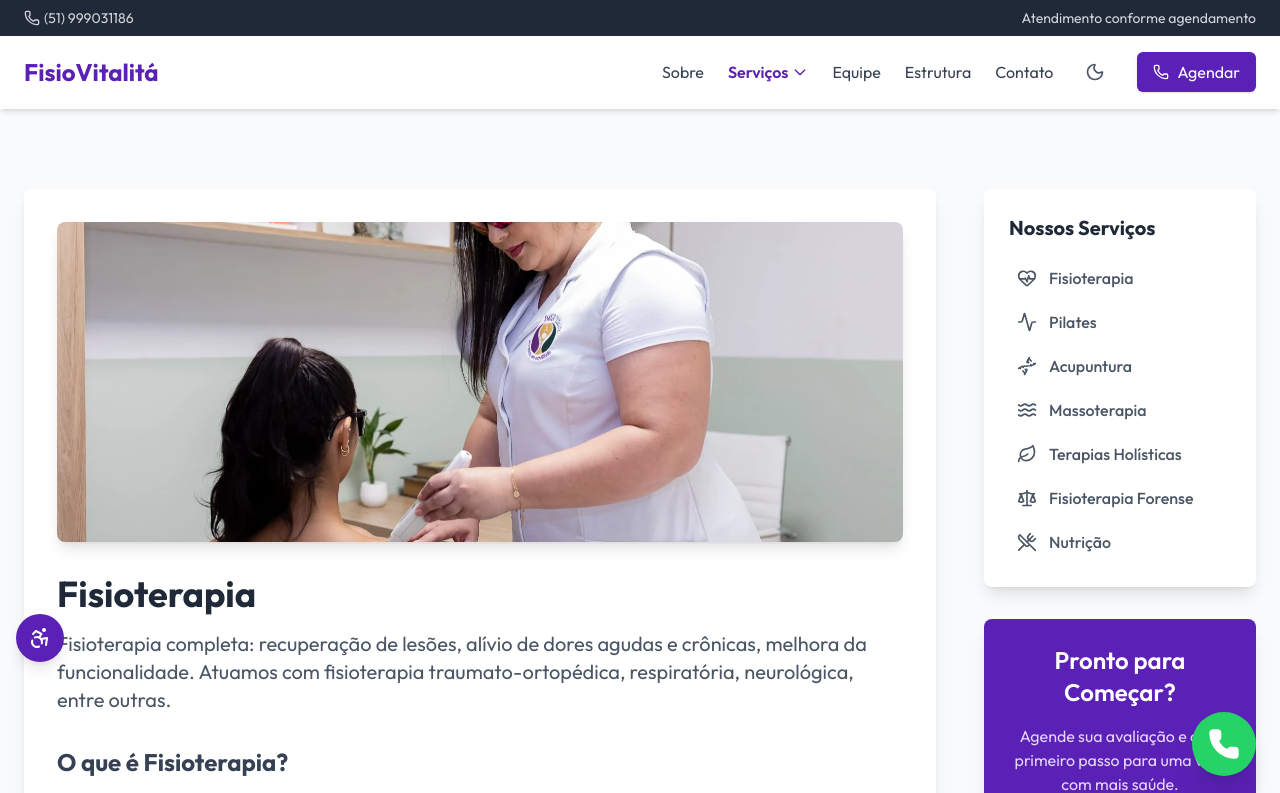
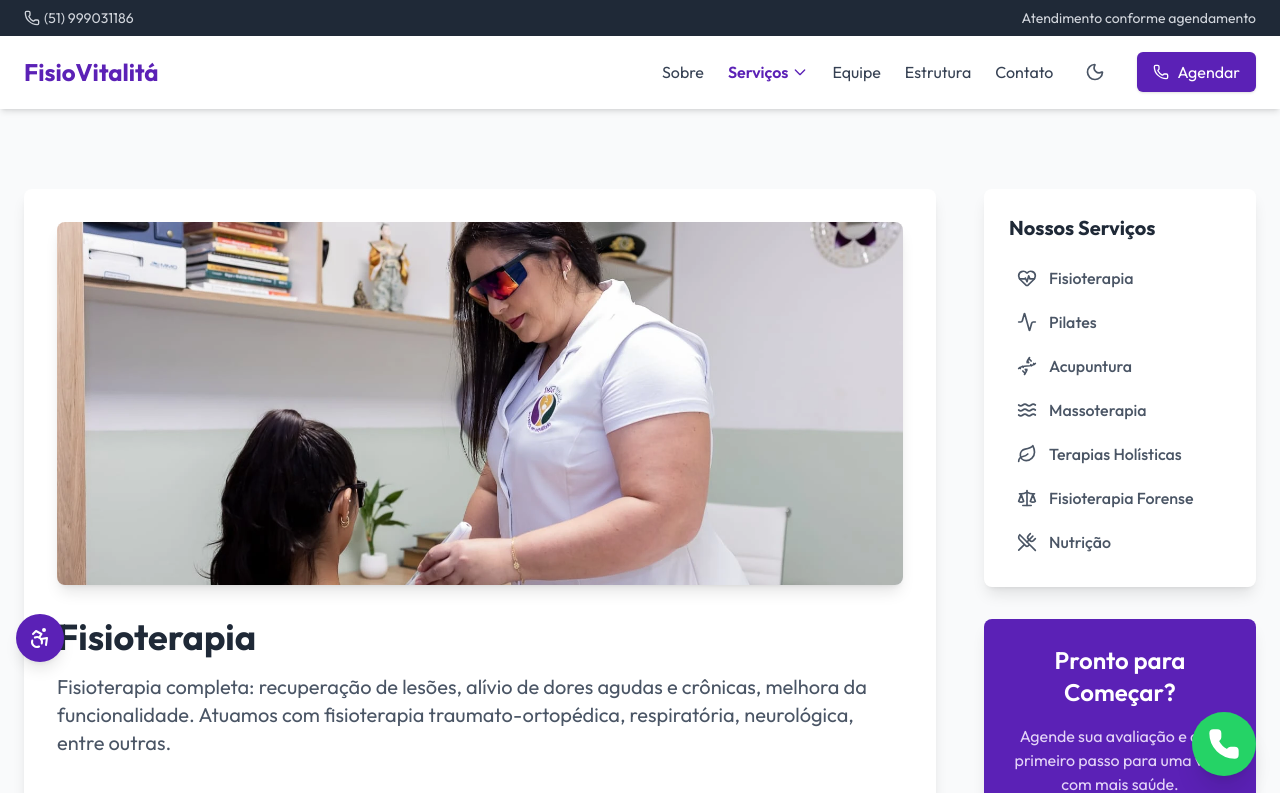
Before and after one commit to Kvothe000/fisio-vitalita-site, a Next.js app: page /servicos/fisioterapia in a window 1280 px wide. Shown: the top 793 px of the page. Built offline with nearby package versions, Linux system fonts and the light colour scheme.

Commit message:
ajuste enquadramento de imagem

```diff
--- a/app/(public)/servicos/fisioterapia/page.tsx
+++ b/app/(public)/servicos/fisioterapia/page.tsx
@@ -28,19 +28,13 @@ export default function FisioterapiaPage() {
     Ele tem uma altura fixa ('h-80' = 320px)
     Ele tem 'overflow-hidden' para "cortar" o que sobrar da imagem.
 */}
-      <div className="relative w-full h-80 rounded-lg overflow-hidden shadow-lg mb-8">
+      <div className="relative w-full aspect-[16/9] md:aspect-[21/9] rounded-lg overflow-hidden shadow-lg mb-8">
         <Image
-          // Use o 'src' correto para cada página
           src="/gallery/foto-fisioterapia-lazer.webp"
           alt="Atendimento de Fisioterapia na FisioVitalitá"
-
-          fill // "fill" faz a imagem preencher o 'div' pai
-
-          // "cover" é a mágica: ele cobre a área, mantém o aspect ratio,
-          // e NUNCA estica a imagem. Ele "corta" as sobras.
-          style={{ objectFit: 'cover' }}
-
-          priority // Carrega esta imagem principal mais rápido
+          fill
+          style={{ objectFit: 'cover', objectPosition: 'center 25%' }}
+          priority
           sizes="(max-width: 768px) 100vw, 75vw"
         />
       </div>
```
